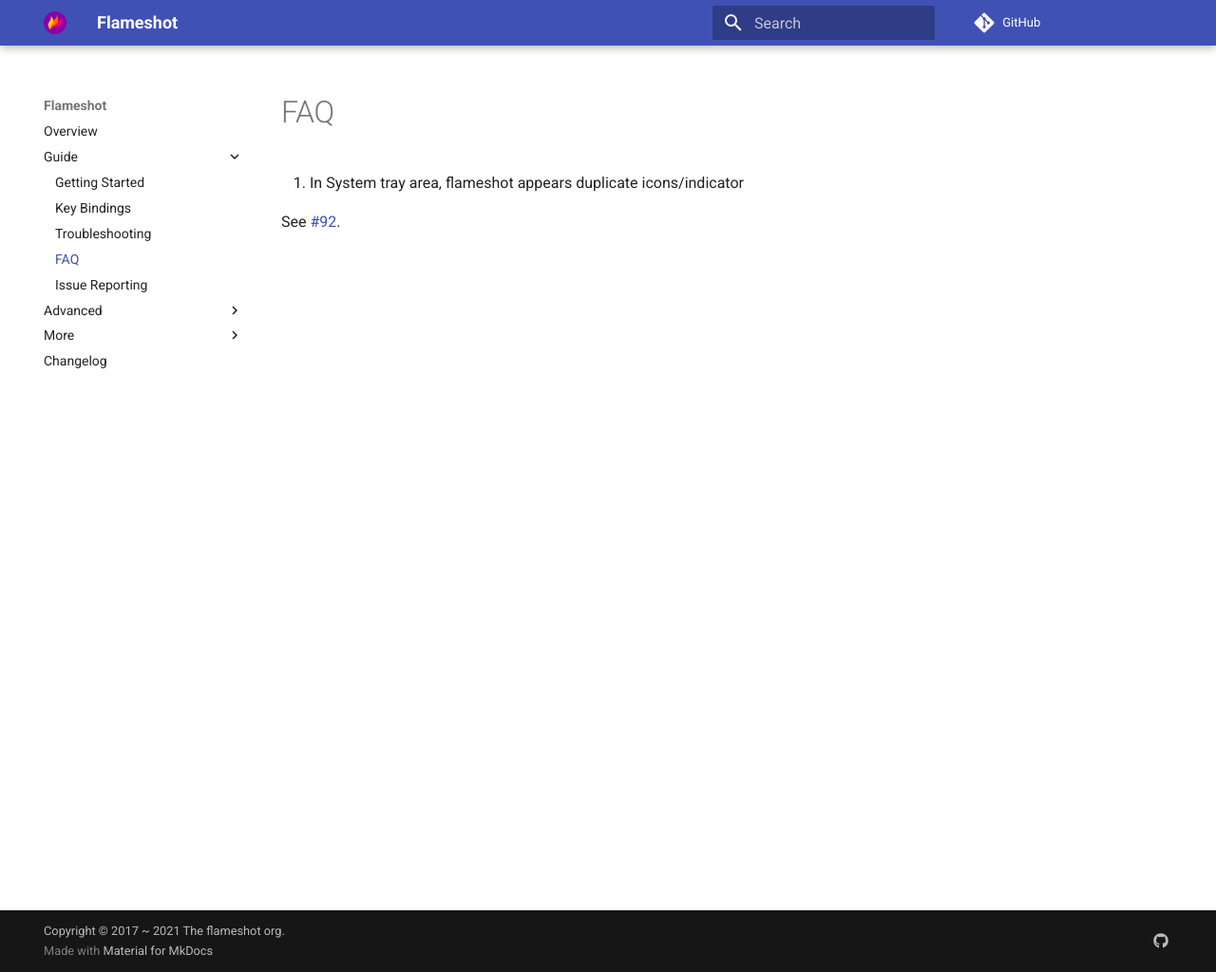
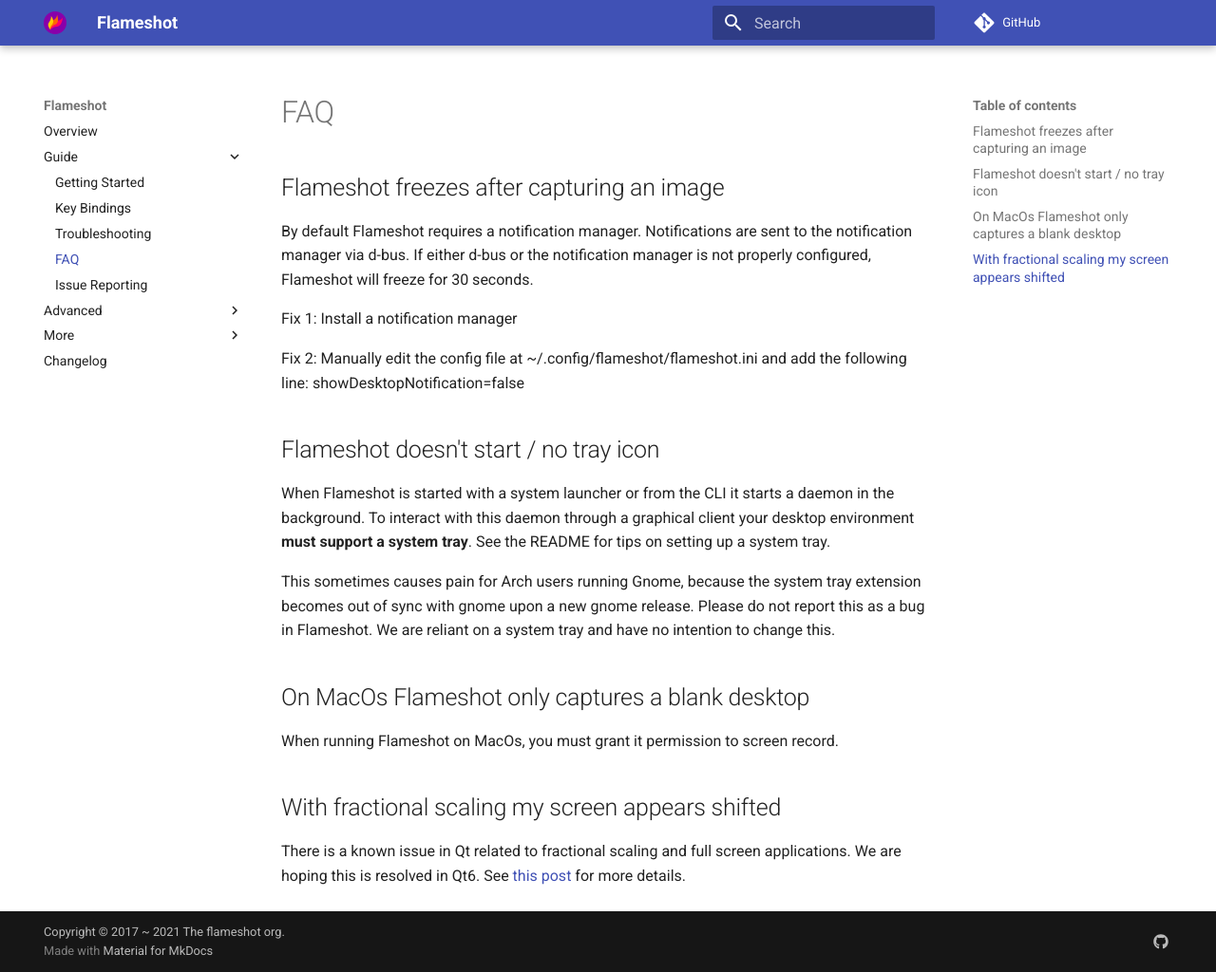
Before and after one commit to flameshot-org/flameshot-org.github.io, an MkDocs documentation site: the page built from docs/faq.md, in a window 1280 px wide and 1024 px high. Shown: the whole window at 95% size. Built offline with MkDocs 1.6.1 and Material for MkDocs 9.7.7, drawn with Linux system fonts in a browser that asks for light colours; comment, search, counter and statistics services are not loaded.

Commit message:
updated FAQ

```diff
--- a/docs/faq.md
+++ b/docs/faq.md
@@ -1,3 +1,22 @@
-1. In System tray area, flameshot appears duplicate icons/indicator
+# FAQ
 
-   See [#92](https://github.com/flameshot-org/flameshot/issues/92).
+## Flameshot freezes after capturing an image
+By default Flameshot requires a notification manager. Notifications are sent to the notification manager via d-bus. If either d-bus or the notification manager is not properly configured, Flameshot will freeze for 30 seconds.
+
+Fix 1: Install a notification manager
+
+Fix 2: Manually edit the config file at ~/.config/flameshot/flameshot.ini and add the following line:
+showDesktopNotification=false
+
+
+## Flameshot doesn't start / no tray icon
+When Flameshot is started with a system launcher or from the CLI it starts a daemon in the background. To interact with this daemon through a graphical client your desktop environment **must support a system tray**. See the README for tips on setting up a system tray.
+
+This sometimes causes pain for Arch users running Gnome, because the system tray extension becomes out of sync with gnome upon a new gnome release. Please do not report this as a bug in Flameshot. We are reliant on a system tray and have no intention to change this.
+
+## On MacOs Flameshot only captures a blank desktop
+When running Flameshot on MacOs, you must grant it permission to screen record.
+
+
+## With fractional scaling my screen appears shifted
+There is a known issue in Qt related to fractional scaling and full screen applications. We are hoping this is resolved in Qt6. See [this post](https://forum.qt.io/topic/121111/position-of-widget-with-fractional-scaling) for more details.
```
